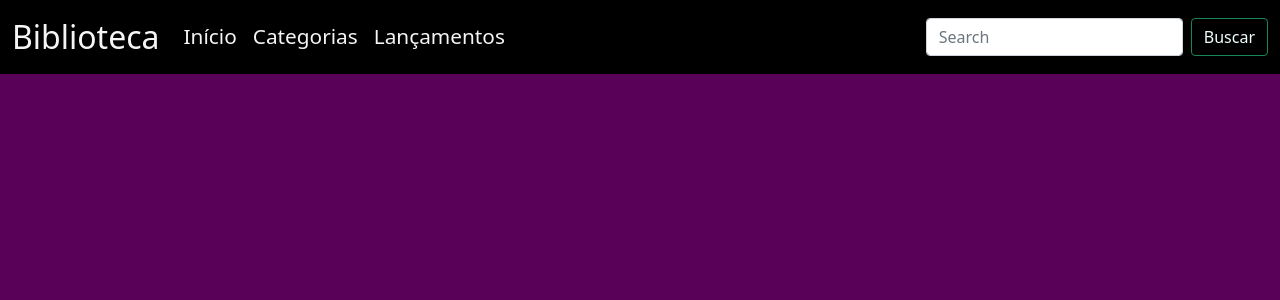
After one commit to Dudubraga/Projeto_Biblioteca, a Django app: template biblioteca/projeto_biblioteca/app_biblioteca/templates/biblioteca/base.html in a window 1280 px wide. The commit adds this page. Shown: the top 300 px of the page. Run offline with Django 5.2, Linux system fonts and the light colour scheme; the template is opened without the code that fills it, so the values that code supplies are empty.

Commit message:
fazendo a base do html

```diff
--- /dev/null
+++ b/biblioteca/projeto_biblioteca/app_biblioteca/templates/biblioteca/base.html
@@ -0,0 +1,73 @@
+<!doctype html>
+<html lang="en">
+
+<head>
+    <!-- Required meta tags -->
+    <meta charset="utf-8">
+    <meta name="viewport" content="width=device-width, initial-scale=1">
+
+    <!-- Bootstrap CSS -->
+    <link href="https://cdn.jsdelivr.net/npm/bootstrap@5.0.2/dist/css/bootstrap.min.css" rel="stylesheet"
+        integrity="sha384-EVSTQN3/azprG1Anm3QDgpJLIm9Nao0Yz1ztcQTwFspd3yD65VohhpuuCOmLASjC" crossorigin="anonymous">
+
+    <title>Biblioteca</title>
+</head>
+
+<body style="background-color: rgb(89, 1, 89);">
+
+    <nav style="background-color: black !important;" class="navbar navbar-expand-lg navbar-light bg-light">
+        <div class="container-fluid">
+            <button class="navbar-toggler" type="button" data-bs-toggle="collapse" data-bs-target="#navbarTogglerDemo01"
+                aria-controls="navbarTogglerDemo01" aria-expanded="false" aria-label="Toggle navigation">
+                <span class="navbar-toggler-icon"></span>
+            </button>
+            <div class="collapse navbar-collapse" id="navbarTogglerDemo01">
+                <a style="text-decoration: none; color: whitesmoke; font-size: 200%;" class="navbar-brand"
+                    href="#">Biblioteca</a>
+                <ul class="navbar-nav me-auto mb-2 mb-lg-0">
+                    <li class="nav-item">
+                        <a style="text-decoration: none; color: whitesmoke;font-size: 130%;" class="nav-link active"
+                            aria-current="page" href="#">Início</a>
+                    </li>
+                    <li class="nav-item">
+                        <a style="text-decoration: none; color: whitesmoke; font-size: 130%;" class="nav-link"
+                            href="#">Categorias</a>
+                    </li>
+                    <li class="nav-item">
+                        <a style="text-decoration: none; color: whitesmoke; font-size: 130%;" class="nav-link" href="#"
+                            tabindex="-1" aria-disabled="true">Lançamentos</a>
+                    </li>
+                </ul>
+                <form class="d-flex">
+                    <input class="form-control me-2" type="search" placeholder="Search" aria-label="Search">
+                    <button style="color: azure;" class="btn btn-outline-success" type="submit">Buscar</button>
+                </form>
+            </div>
+        </div>
+    </nav>
+
+    {% block conteudo %}
+
+
+
+
+    {% endblock %}
+
+
+
+
+    <!-- Optional JavaScript; choose one of the two! -->
+
+    <!-- Option 1: Bootstrap Bundle with Popper -->
+    <script src="https://cdn.jsdelivr.net/npm/bootstrap@5.0.2/dist/js/bootstrap.bundle.min.js"
+        integrity="sha384-MrcW6ZMFYlzcLA8Nl+NtUVF0sA7MsXsP1UyJoMp4YLEuNSfAP+JcXn/tWtIaxVXM"
+        crossorigin="anonymous"></script>
+
+    <!-- Option 2: Separate Popper and Bootstrap JS -->
+    <!--
+    <script src="https://cdn.jsdelivr.net/npm/@popperjs/core@2.9.2/dist/umd/popper.min.js" integrity="sha384-IQsoLXl5PILFhosVNubq5LC7Qb9DXgDA9i+tQ8Zj3iwWAwPtgFTxbJ8NT4GN1R8p" crossorigin="anonymous"></script>
+    <script src="https://cdn.jsdelivr.net/npm/bootstrap@5.0.2/dist/js/bootstrap.min.js" integrity="sha384-cVKIPhGWiC2Al4u+LWgxfKTRIcfu0JTxR+EQDz/bgldoEyl4H0zUF0QKbrJ0EcQF" crossorigin="anonymous"></script>
+    -->
+</body>
+
+</html>
```
Also changed, not shown: biblioteca/projeto_biblioteca/app_biblioteca/templates/biblioteca/home.html (+3 -59 lines).
